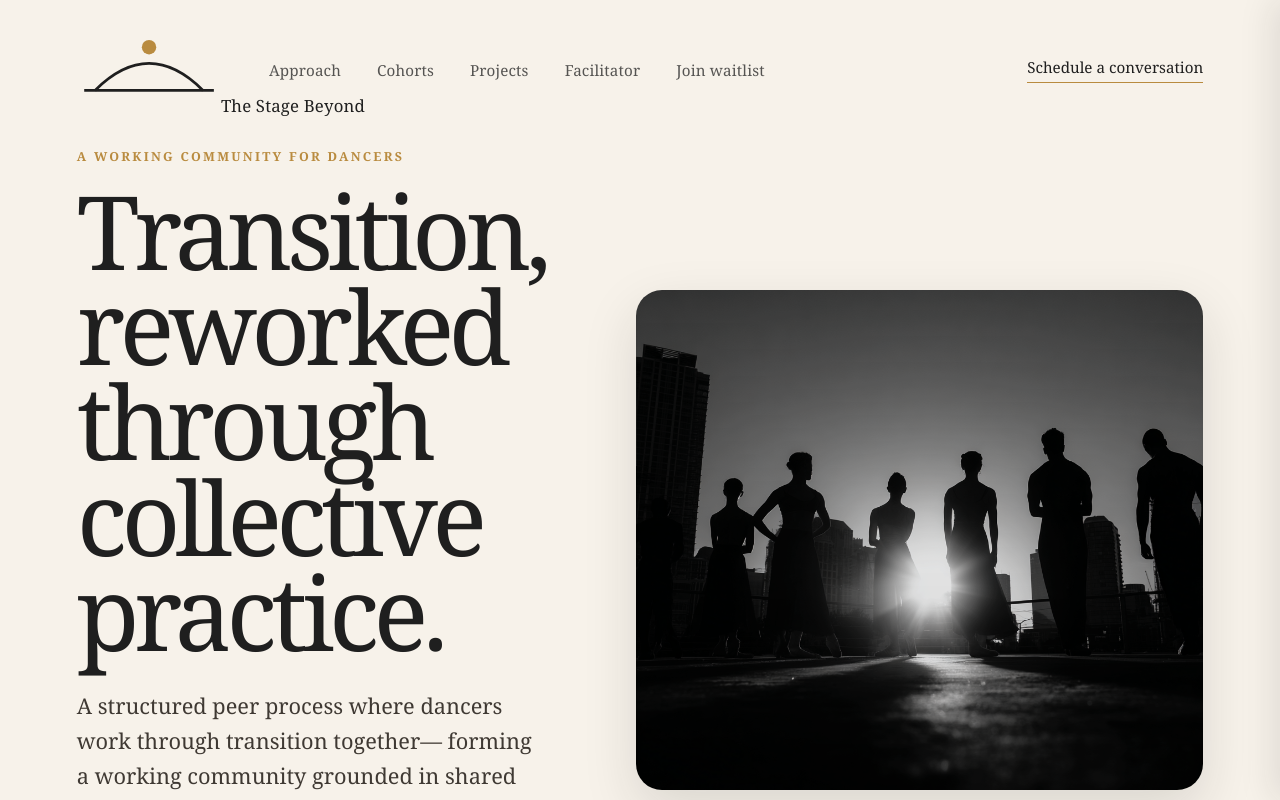
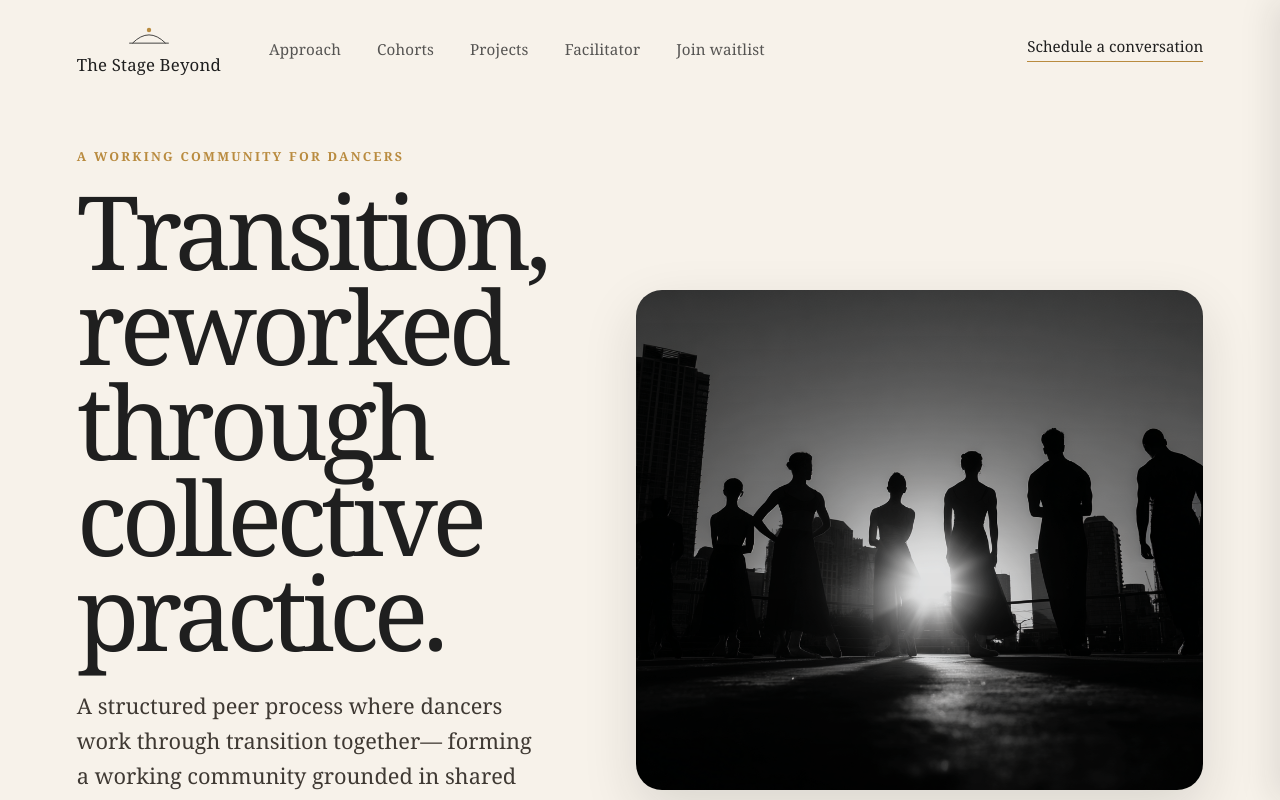
Before and after one commit to travisbirchattba/the-stage-beyond-site, a React (Vite) app: page / in a window 1280 px wide. Shown: the top 800 px of the page. Built offline with nearby package versions, Linux system fonts and the light colour scheme.

Commit message:
Enhance navWordmark and add navIcon styles

```diff
--- a/src/styles.css
+++ b/src/styles.css
@@ -63,17 +63,32 @@ body {
 }
 
 .navWordmark {
+  display: flex;
+  flex-direction: column;
+  align-items: center;
+  gap: 3px;
+  text-decoration: none;
+  color: #1f1f1f;
   font-size: 1.05rem;
   font-family: Georgia, "Times New Roman", serif;
   font-weight: 500;
   letter-spacing: 0.01em;
-  color: #1f1f1f;
-  text-decoration: none;
   white-space: nowrap;
   transition: color 0.2s;
 }
 
 .navWordmark:hover {
+  color: #b98b3f;
+}
+
+.navIcon {
+  width: 44px;
+  height: 28px;
+  color: #1f1f1f;
+  transition: color 0.2s;
+}
+
+.navWordmark:hover .navIcon {
   color: #b98b3f;
 }
 
```
